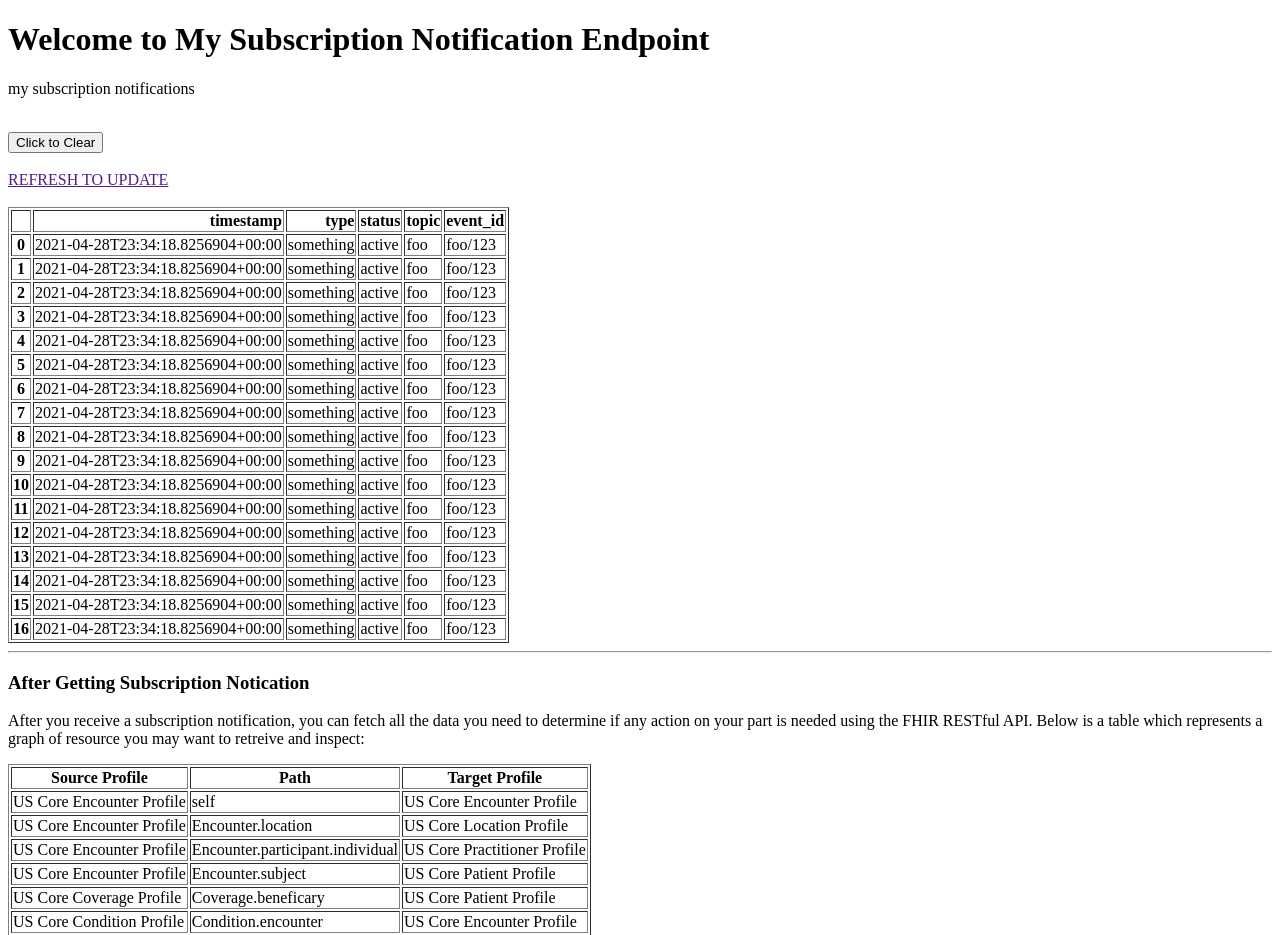
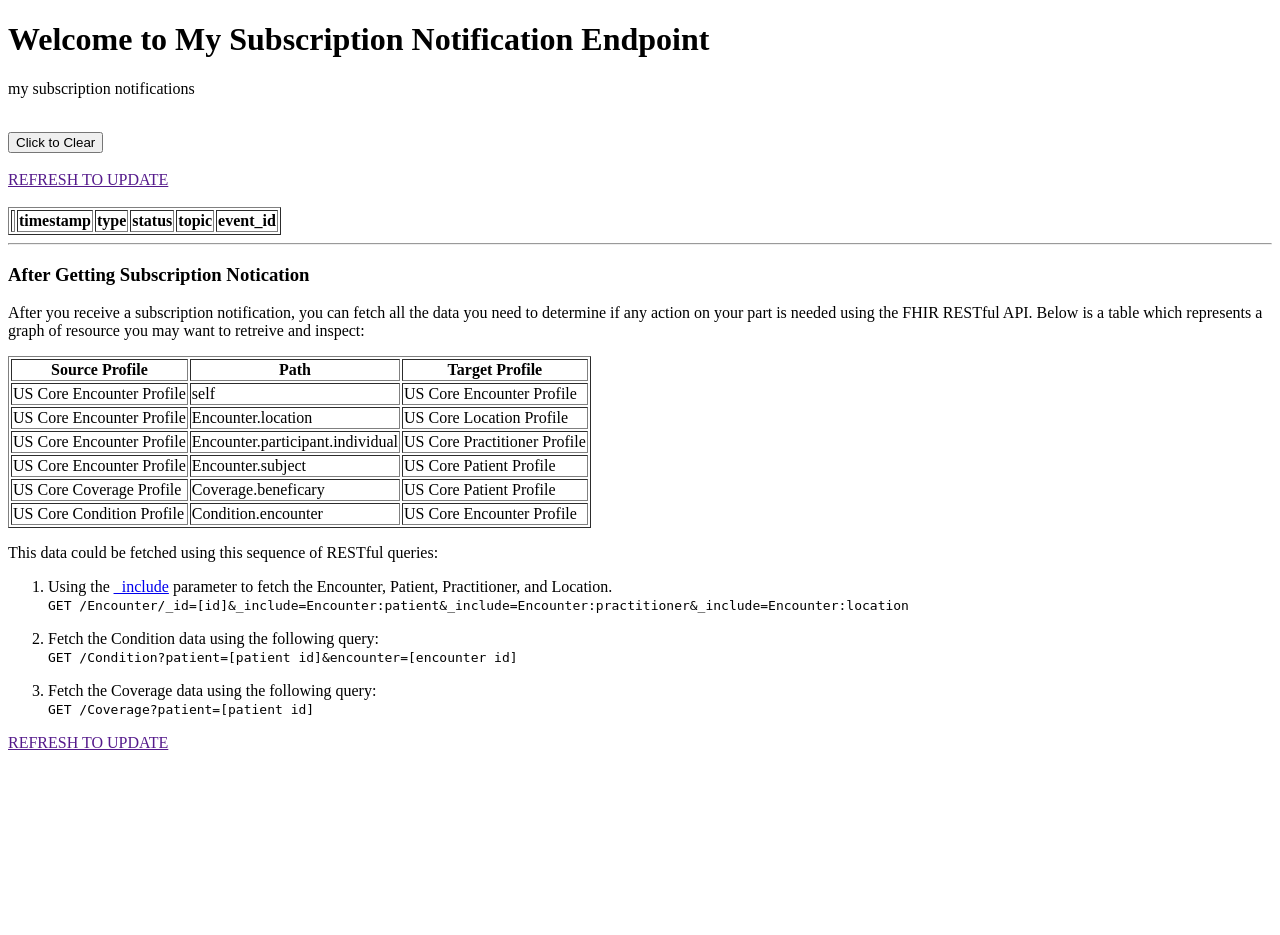
Before and after one commit to Healthedata1/pubsub-endpoint, a Flask app: page / in a window 1280 px wide. Shown: the top 935 px of the page. After the commit the page ends 750 px from the top, so only its background shows below. Run offline with Flask 2, Linux system fonts and the light colour scheme; lists and menus that the app fills with data are empty.

Commit message:
add favicon

```diff
--- a/data.csv
+++ b/data.csv
@@ -1,18 +1 @@
 ,timestamp,type,status,topic,event_id
-0,2021-04-28T23:34:18.8256904+00:00,something,active,foo,foo/123
-1,2021-04-28T23:34:18.8256904+00:00,something,active,foo,foo/123
-2,2021-04-28T23:34:18.8256904+00:00,something,active,foo,foo/123
-3,2021-04-28T23:34:18.8256904+00:00,something,active,foo,foo/123
-4,2021-04-28T23:34:18.8256904+00:00,something,active,foo,foo/123
-5,2021-04-28T23:34:18.8256904+00:00,something,active,foo,foo/123
-6,2021-04-28T23:34:18.8256904+00:00,something,active,foo,foo/123
-7,2021-04-28T23:34:18.8256904+00:00,something,active,foo,foo/123
-8,2021-04-28T23:34:18.8256904+00:00,something,active,foo,foo/123
-9,2021-04-28T23:34:18.8256904+00:00,something,active,foo,foo/123
-10,2021-04-28T23:34:18.8256904+00:00,something,active,foo,foo/123
-11,2021-04-28T23:34:18.8256904+00:00,something,active,foo,foo/123
-12,2021-04-28T23:34:18.8256904+00:00,something,active,foo,foo/123
-13,2021-04-28T23:34:18.8256904+00:00,something,active,foo,foo/123
-14,2021-04-28T23:34:18.8256904+00:00,something,active,foo,foo/123
-15,2021-04-28T23:34:18.8256904+00:00,something,active,foo,foo/123
-16,2021-04-28T23:34:18.8256904+00:00,something,active,foo,foo/123
--- a/templates/layout.html
+++ b/templates/layout.html
@@ -1,12 +1,13 @@
 <!doctype html>
-<title>My Application</title>
-{% with messages = get_flashed_messages() %}
-  {% if messages %}
-    <ul class=flashes>
-    {% for message in messages %}
-      <li>{{ message }}</li>
-    {% endfor %}
-    </ul>
-  {% endif %}
-{% endwith %}
+<html>
+
+<head>
+<title>Flask pubsub endpoint</title>
+<link rel="shortcut icon" href="{{ url_for('static', filename='favicon.ico') }}">
+</head>
+
+<body>
 {% block body %}{% endblock %}
+</body>
+
+</html
```
Also changed, not shown: get_enc.html (deleted, +0 -8 lines), static/favicon.ico (added), 1 other file.
